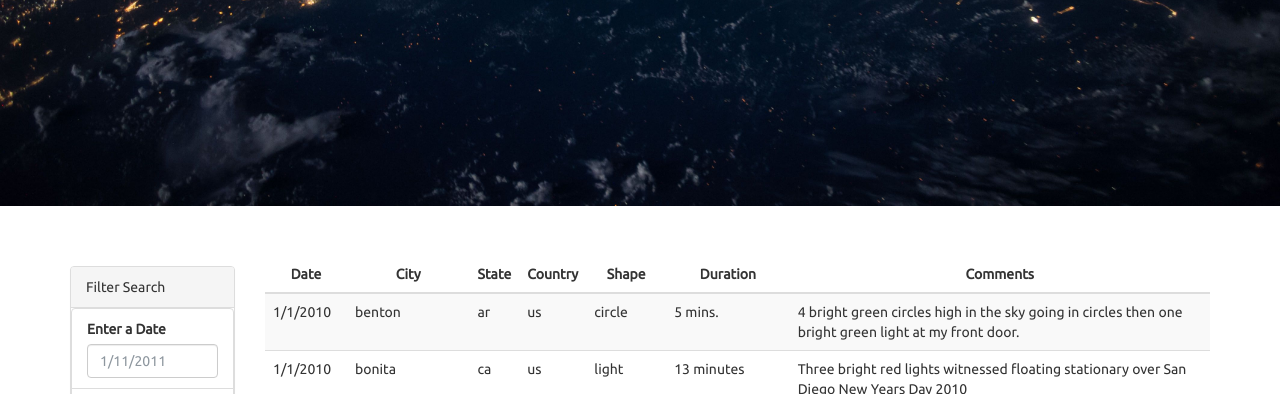
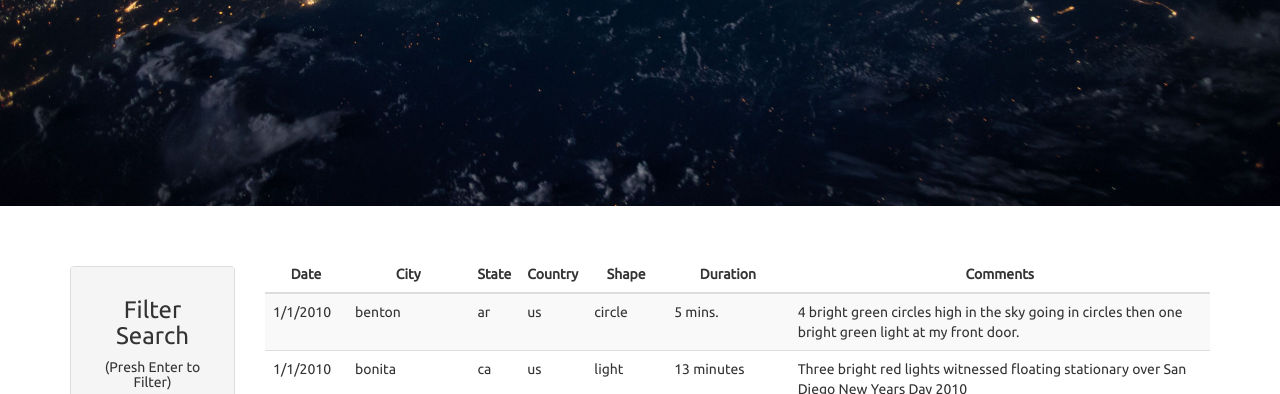
Before and after one commit to andrewrfisher/javascript-challenge, a plain HTML site: page UFO-level-1/index.html in a window 1280 px wide. Shown: the part 406-800 px from the top of the page. Drawn offline with nearby package versions, Linux system fonts and the light colour scheme.

Commit message:
touch up changes

```diff
--- a/UFO-level-1/index.html
+++ b/UFO-level-1/index.html
@@ -30,7 +30,7 @@
         <div class="col-md-2">
           <aside class="filters">
             <div class="panel panel-default">
-              <div class="panel-heading">Filter Search</div>
+              <div class="panel-heading"><center><h3>Filter Search</h3><h5> (Presh Enter to Filter)</h5></center></div>
               <div class="panel-body">
                 <form>
                   <div class="form-group">
```
